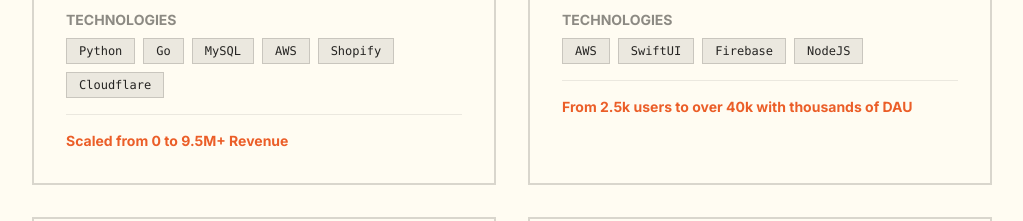
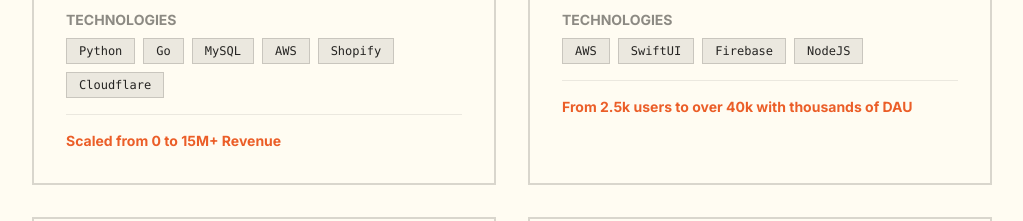
Before and after one commit to david-b3ggs/my_website, a Next.js app: page /work in a window 1280 px wide. Shown: the part 860-1081 px from the top of the page, without its empty margins (192-1215 px from the left). Built offline with nearby package versions, Linux system fonts and the light colour scheme.

Commit message:
updating for consistency

```diff
--- a/components/WorkSection.tsx
+++ b/components/WorkSection.tsx
@@ -17,7 +17,7 @@
     title: 'Influxer Platform Architecture and Creation',
     description: 'Architected a scalable event based system to support storefront creation from 0 to 50k athletes with headless Shopify + additional sales channels.',
     technologies: ['Python', 'Go', 'MySQL', 'AWS', 'Shopify', 'Cloudflare'],
-    impact: 'Scaled from 0 to 9.5M+ Revenue',
+    impact: 'Scaled from 0 to 15M+ Revenue',
   },
   {
     id: 2,
```
